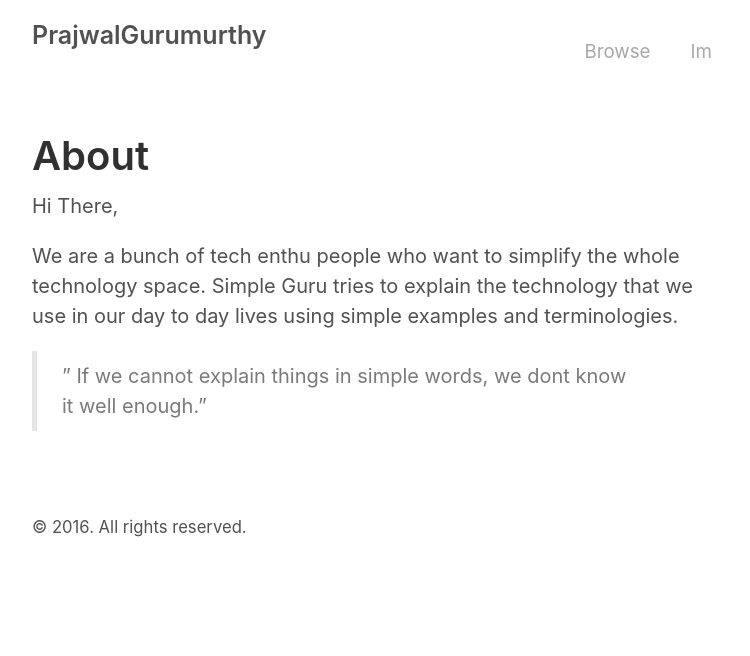
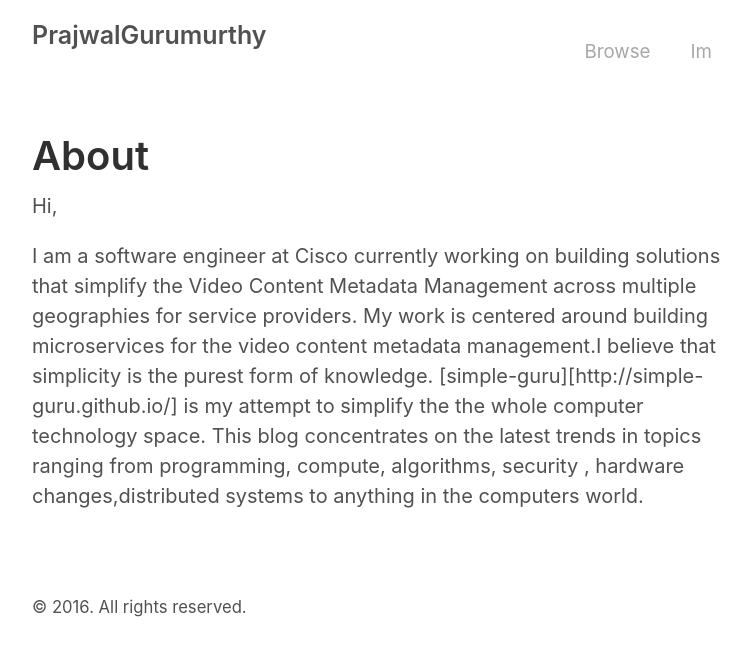
Before and after one commit to PrajwalGurumurthy/prajwalgurumurthy.github.io, a Jekyll site: the page built from about.md, in a window 1280 px wide. Shown: the top 656 px of the page, without its empty margins (258-1008 px from the left). Built offline with Jekyll 4.4.1, drawn with Linux system fonts in a browser that asks for light colours.

Commit message:
initial blog changes

```diff
--- a/about.md
+++ b/about.md
@@ -4,9 +4,6 @@ title: About
 ---
 
 
-Hi There,
+Hi,
 
-We are a bunch of tech enthu people who want to simplify the whole technology space. Simple Guru tries to explain the technology that we use in our day to day lives using simple examples and terminologies.
-
->"  If we cannot explain things in simple words,
-    we dont know it well enough."
+I am a software engineer at Cisco currently working on building solutions that simplify the Video Content Metadata Management across multiple geographies for service providers. My work is centered around building microservices for the video content metadata management.I believe that simplicity is the purest form of knowledge. [simple-guru][http://simple-guru.github.io/] is my attempt to simplify the the whole computer technology space. This blog concentrates on the latest trends in topics ranging from programming, compute, algorithms, security , hardware changes,distributed systems to anything in the computers world.
```
Also changed, not shown: _posts/2016-10-26-P2PLS.md (renamed from _posts/2016-04-21-Switch.md).
